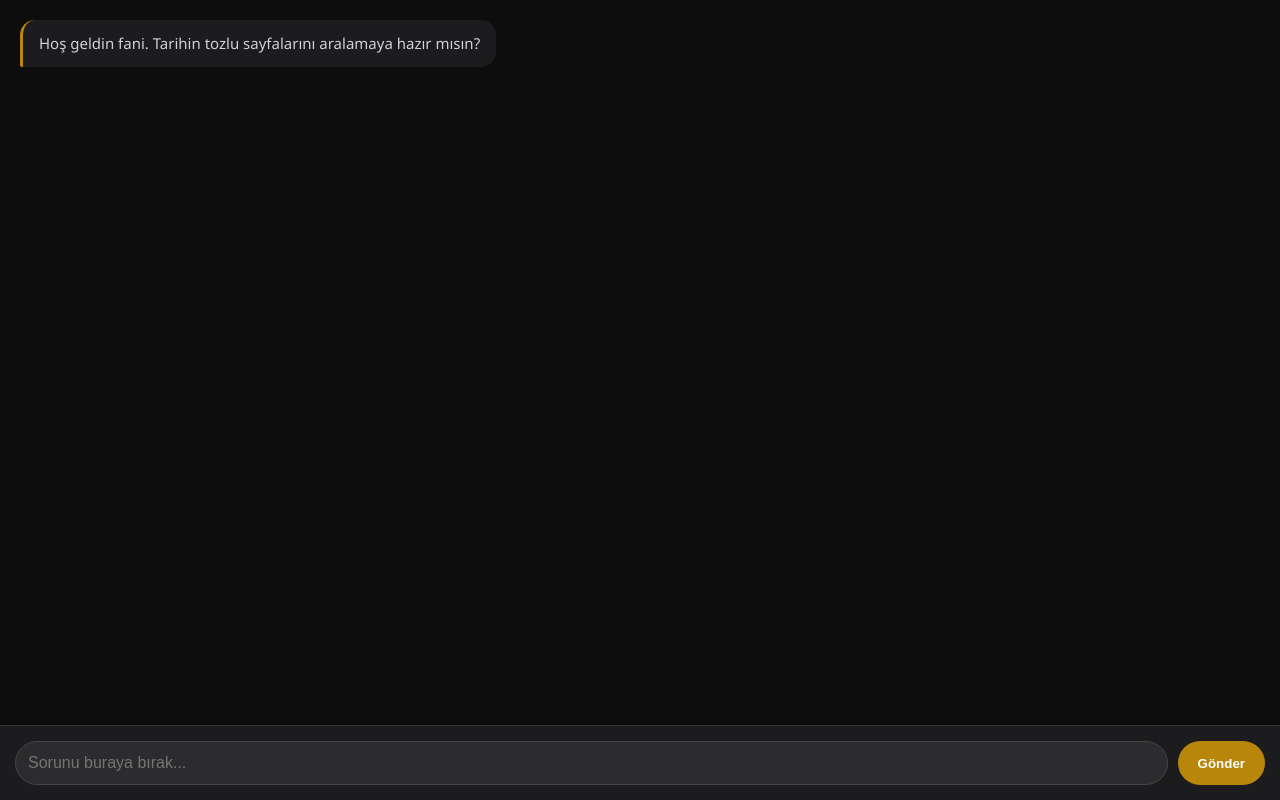
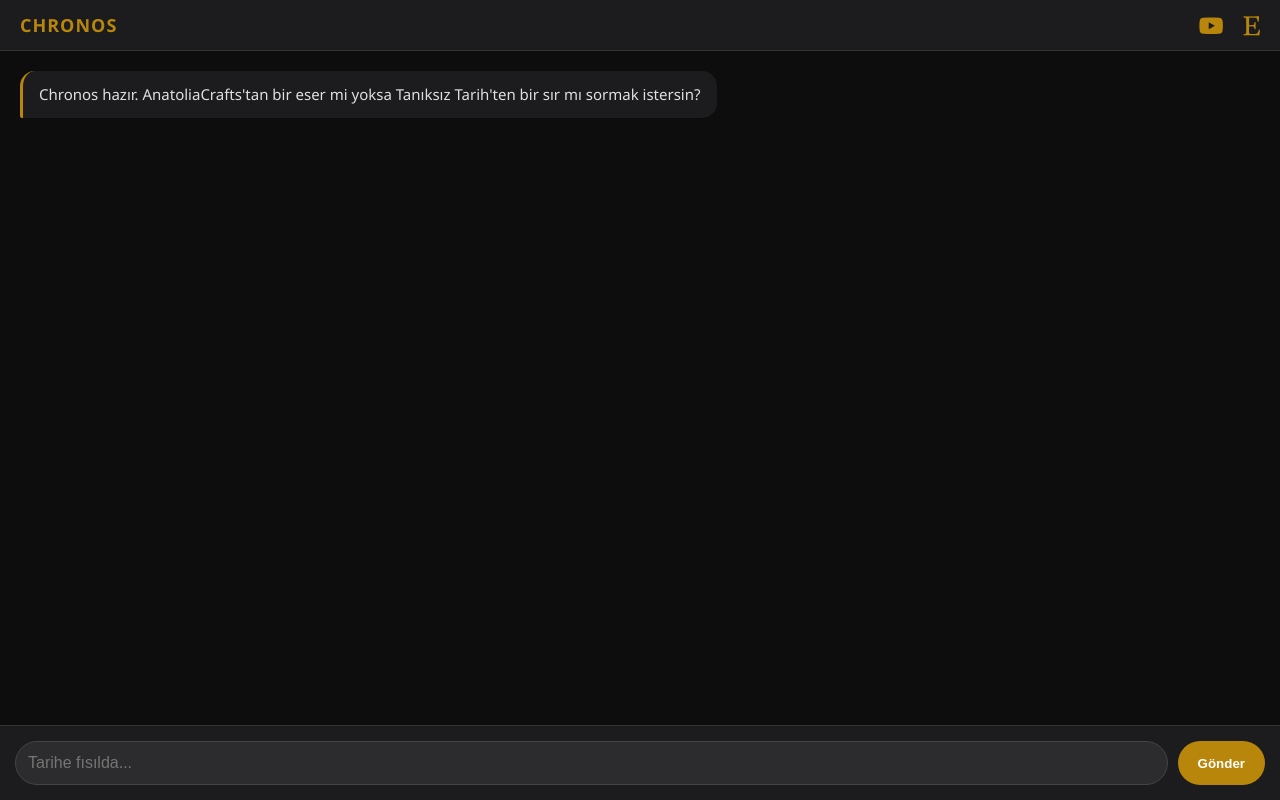
Before and after one commit to anatoliacraftsart-1/chronos-app, a plain HTML site: page index.html in a window 1280 px wide. Drawn offline with Linux system fonts and the light colour scheme.

Commit message:
Update index.html

```diff
--- a/index.html
+++ b/index.html
@@ -11,16 +11,53 @@
     <meta name="apple-mobile-web-app-status-bar-style" content="black-translucent">
     <link rel="apple-touch-icon" href="https://cdn-icons-png.flaticon.com/512/2232/2232688.png">
 
+    <link rel="stylesheet" href="https://cdnjs.cloudflare.com/ajax/libs/font-awesome/6.0.0/css/all.min.css">
+
     <style>
         body {
             background-color: #0d0d0d;
             color: #e0e0e0;
-            font-family: 'Segoe UI', Tahoma, Geneva, Verdana, sans-serif;
+            font-family: 'Segoe UI', sans-serif;
             margin: 0;
             display: flex;
             flex-direction: column;
             height: 100vh;
-            overflow: hidden; /* Dış ekranın kaymasını engeller */
+            overflow: hidden;
+        }
+
+        /* Üst Menü */
+        #top-bar {
+            background-color: #1c1c1e;
+            padding: 10px 20px;
+            display: flex;
+            justify-content: space-between;
+            align-items: center;
+            border-bottom: 1px solid #333;
+            /* iPhone çentik uyumu */
+            padding-top: calc(10px + env(safe-area-inset-top));
+        }
+
+        .social-links {
+            display: flex;
+            gap: 20px;
+        }
+
+        .social-links a {
+            color: #b8860b; /* Antik Altın */
+            text-decoration: none;
+            font-size: 22px;
+            transition: transform 0.2s;
+        }
+
+        .social-links a:active {
+            transform: scale(1.2);
+        }
+
+        .logo-text {
+            font-weight: bold;
+            color: #b8860b;
+            font-size: 18px;
+            letter-spacing: 1px;
         }
 
         #chat-container {
@@ -30,6 +67,7 @@
             display: flex;
             flex-direction: column;
             gap: 15px;
+            padding-bottom: 30px;
         }
 
         .message {
@@ -37,33 +75,31 @@
             padding: 12px 16px;
             border-radius: 15px;
             line-height: 1.5;
-            word-wrap: break-word;
             font-size: 15px;
         }
 
         .user-message {
             align-self: flex-end;
             background-color: #2c2c2e;
-            color: #ffffff;
+            color: white;
             border-bottom-right-radius: 2px;
         }
 
         .ai-message {
             align-self: flex-start;
             background-color: #1c1c1e;
-            color: #d1d1d6;
-            border-left: 3px solid #b8860b; /* Antik altın rengi */
+            border-left: 3px solid #b8860b;
             border-bottom-left-radius: 2px;
         }
 
-        /* Form ve Input Alanı */
         #input-area {
             background-color: #1c1c1e;
             padding: 15px;
             display: flex;
             gap: 10px;
             border-top: 1px solid #333;
-            padding-bottom: calc(15px + env(safe-area-inset-bottom)); /* iPhone alt çentik uyumu */
+            /* iPhone alt bar uyumu */
+            padding-bottom: calc(15px + env(safe-area-inset-bottom));
         }
 
         input {
@@ -73,9 +109,8 @@
             color: white;
             padding: 12px;
             border-radius: 25px;
+            font-size: 16px !important; /* Zoom engelleme için şart */
             outline: none;
-            /* ÖNEMLİ: Mobil klavyede zoom yapmaması için font-size en az 16px olmalı */
-            font-size: 16px !important;
         }
 
         button {
@@ -86,22 +121,29 @@
             border-radius: 25px;
             font-weight: bold;
             cursor: pointer;
-            transition: opacity 0.2s;
-        }
-
-        button:active {
-            opacity: 0.7;
         }
     </style>
 </head>
 <body>
 
+    <div id="top-bar">
+        <div class="logo-text">CHRONOS</div>
+        <div class="social-links">
+            <a href="https://www.youtube.com/@taniksiztarih" target="_blank" title="YouTube">
+                <i class="fab fa-youtube"></i>
+            </a>
+            <a href="https://www.etsy.com/shop/anatoliacrafts" target="_blank" title="Etsy">
+                <i class="fab fa-etsy"></i>
+            </a>
+        </div>
+    </div>
+
     <div id="chat-container">
-        <div class="message ai-message">Hoş geldin fani. Tarihin tozlu sayfalarını aralamaya hazır mısın?</div>
+        <div class="message ai-message">Chronos hazır. AnatoliaCrafts'tan bir eser mi yoksa Tanıksız Tarih'ten bir sır mı sormak istersin?</div>
     </div>
 
     <form id="input-area" onsubmit="sendMessage(event)">
-        <input type="text" id="userInput" placeholder="Sorunu buraya bırak..." autocomplete="off">
+        <input type="text" id="userInput" placeholder="Tarihe fısılda..." autocomplete="off">
         <button type="submit">Gönder</button>
     </form>
 
@@ -109,14 +151,11 @@
         let chatHistory = [];
 
         async function sendMessage(event) {
-            // Formun sayfayı yenilemesini engeller (Enter tuşu kullanımı için kritik)
             if(event) event.preventDefault();
-
             const inputField = document.getElementById('userInput');
             const message = inputField.value.trim();
             if (!message) return;
 
-            // Kullanıcı mesajını ekrana bas
             appendMessage(message, 'user-message');
             inputField.value = '';
 
@@ -126,19 +165,14 @@
                     headers: { 'Content-Type': 'application/json' },
                     body: JSON.stringify({ message, history: chatHistory })
                 });
-
                 const data = await response.json();
-
                 if (data.reply) {
                     appendMessage(data.reply, 'ai-message');
-                    // Hafıza için geçmişi güncelle
                     chatHistory.push({ role: "user", parts: [{ text: message }] });
                     chatHistory.push({ role: "model", parts: [{ text: data.reply }] });
-                } else {
-                    appendMessage("Bir tıkanıklık oldu fani, tekrar dene.", 'ai-message');
                 }
             } catch (error) {
-                appendMessage("Bağlantı koptu...", 'ai-message');
+                appendMessage("Zaman tüneli şu an kapalı, tekrar dene.", 'ai-message');
             }
         }
 
@@ -148,12 +182,9 @@
             msgDiv.className = `message ${className}`;
             msgDiv.innerText = text;
             container.appendChild(msgDiv);
-
-            // Otomatik aşağı kaydır
             container.scrollTop = container.scrollHeight;
         }
 
-        // PWA Service Worker Kaydı
         if ('serviceWorker' in navigator) {
             navigator.serviceWorker.register('/sw.js');
         }
```
